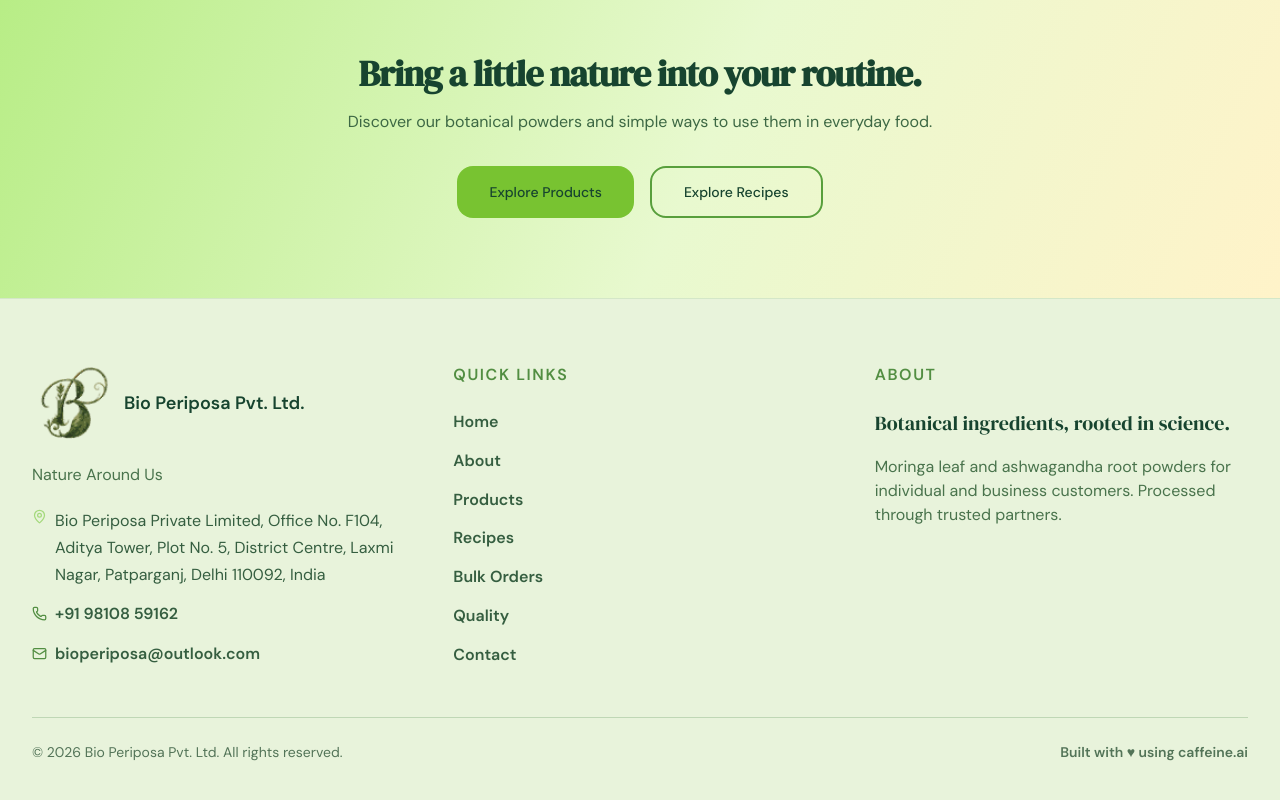
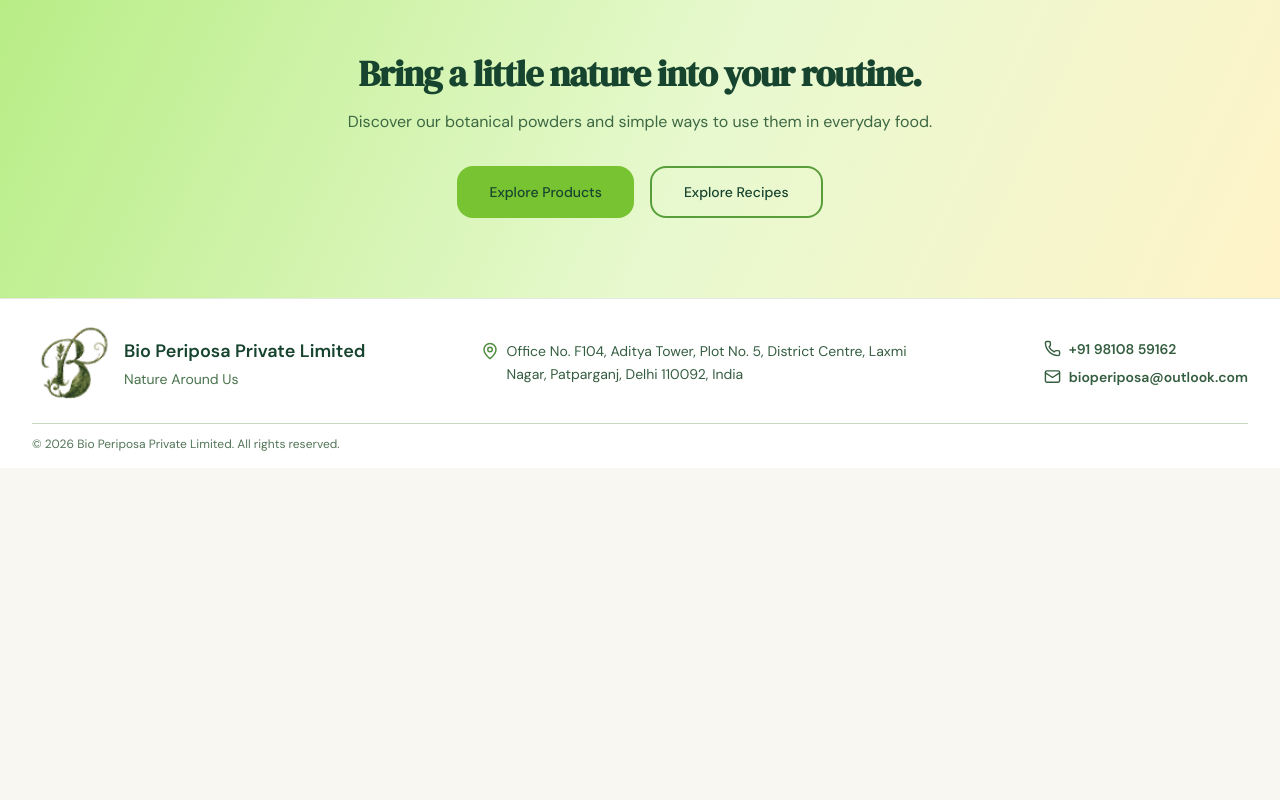
Before and after one commit to chitiagarwal/bio-peri-posa-website, a React (Vite) app in the folder src/frontend/: page / in a window 1280 px wide. Shown: the part 2093-2893 px from the top of the page. After the commit the page ends 2561 px from the top, so only its background shows below. Built offline with nearby package versions, Linux system fonts and the light colour scheme; no server answers; what @icp-sdk/core would draw is missing.

Commit message:
Compact footer with page-specific white theme and localize hero text blur

```diff
--- a/src/frontend/src/components/Footer.tsx
+++ b/src/frontend/src/components/Footer.tsx
@@ -1,144 +1,33 @@
 import { brandLogo } from "../data/brandLogo";
-import { Link } from "@tanstack/react-router";
+import { useRouterState } from "@tanstack/react-router";
 import { Mail, MapPin, Phone } from "lucide-react";
-
-const navLinks = [
-  { label: "Home", path: "/" },
-  { label: "About", path: "/about" },
-  { label: "Products", path: "/products" },
-  { label: "Recipes", path: "/recipes" },
-  { label: "Bulk Orders", path: "/bulk-orders" },
-  { label: "Quality", path: "/quality" },
-
-  { label: "Contact", path: "/contact" },
-];
 
 export default function Footer() {
   const year = new Date().getFullYear();
-  const hostname =
-    typeof window !== "undefined"
-      ? encodeURIComponent(window.location.hostname)
-      : "";
+  const pathname = useRouterState().location.pathname;
+  const isWhiteFooter = pathname === "/" || pathname === "/recipes" || pathname.startsWith("/recipes/");
   return (
-    <footer className="bg-[#e8f3db] text-[#17442f] border-t border-[#d4e7c8]">
-      <div className="max-w-7xl mx-auto px-4 sm:px-6 lg:px-8 py-16">
-        <div className="grid grid-cols-1 md:grid-cols-3 gap-12">
-          {/* Company Details */}
-          <div>
-            <div className="flex items-center gap-3 mb-5">
-              <img
-                src={brandLogo}
-                alt="Bio Periposa botanical B logo"
-                className="w-20 h-20 object-contain"
-              />
-              <span className="font-sans text-lg text-[#17442f] font-bold">
-                Bio Periposa Pvt. Ltd.
-              </span>
+    <footer className={`${isWhiteFooter ? "bg-white border-[#e4e9df]" : "bg-[#e8f3db] border-[#d4e7c8]"} text-[#17442f] border-t`}>
+      <div className="max-w-7xl mx-auto px-5 sm:px-6 lg:px-8 pt-6 pb-4">
+        <div className="flex flex-col lg:flex-row lg:items-center lg:justify-between gap-5 lg:gap-8">
+          <div className="flex items-center gap-3 shrink-0">
+            <img src={brandLogo} alt="Bio Periposa botanical B logo" className="w-20 h-20 object-contain" />
+            <div>
+              <p className="text-lg font-bold">Bio Periposa Private Limited</p>
+              <p className="text-sm text-[#49734c] mt-1">Nature Around Us</p>
             </div>
-            <p
-              className="text-base font-sans mb-5"
-              style={{ color: "#49734c" }}
-            >
-              Nature Around Us
-            </p>
-            <ul
-              className="space-y-3 text-base font-sans"
-              style={{ color: "#355e40" }}
-            >
-              <li className="flex gap-2">
-                <MapPin
-                  size={15}
-                  className="shrink-0 mt-0.5"
-                  style={{ color: "#a4d97c" }}
-                />
-                <span>
-                  Bio Periposa Private Limited, Office No. F104, Aditya Tower, Plot No. 5, District Centre, Laxmi Nagar, Patparganj, Delhi 110092, India
-                </span>
-              </li>
-              <li className="flex gap-2 items-center">
-                <Phone size={15} style={{ color: "#528e42" }} />
-                <a
-                  href="tel:+919810859162"
-                  className="hover:text-[#237a3b] transition-colors"
-                >
-                  +91 98108 59162
-                </a>
-              </li>
-              <li className="flex gap-2 items-center">
-                <Mail size={15} style={{ color: "#528e42" }} />
-                <a
-                  href="mailto:bioperiposa@outlook.com"
-                  className="hover:text-[#237a3b] transition-colors"
-                >
-                  bioperiposa@outlook.com
-                </a>
-              </li>
-            </ul>
           </div>
-
-          {/* Quick Links */}
-          <div>
-            <h3
-              className="text-base font-sans font-semibold uppercase tracking-widest mb-5"
-              style={{ color: "#528e42" }}
-            >
-              Quick Links
-            </h3>
-            <ul className="space-y-2.5">
-              {navLinks.map((link) => (
-                <li key={link.path}>
-                  <Link
-                    to={link.path}
-                    className="text-base font-sans transition-colors hover:text-[#237a3b]"
-                    style={{ color: "#355e40" }}
-                  >
-                    {link.label}
-                  </Link>
-                </li>
-              ))}
-            </ul>
-          </div>
-
-          {/* Tagline */}
-          <div>
-            <h3
-              className="text-base font-sans font-semibold uppercase tracking-widest mb-5"
-              style={{ color: "#528e42" }}
-            >
-              About
-            </h3>
-            <p
-              className="font-serif text-xl leading-relaxed mb-4"
-              style={{ color: "#17442f" }}
-            >
-              Botanical ingredients, rooted in science.
-            </p>
-            <p
-              className="text-base font-sans"
-              style={{ color: "#49734c" }}
-            >
-              Moringa leaf and ashwagandha root powders for individual and business customers.
-              Processed through trusted partners.
-            </p>
+          <address className="not-italic flex-1 lg:max-w-md flex items-start gap-2 text-sm text-[#355e40] leading-relaxed">
+            <MapPin size={18} className="shrink-0 mt-0.5 text-[#528e42]" aria-hidden="true"/>
+            <span>Office No. F104, Aditya Tower, Plot No. 5, District Centre, Laxmi Nagar, Patparganj, Delhi 110092, India</span>
+          </address>
+          <div className="flex flex-col sm:flex-row lg:flex-col gap-2 sm:gap-5 lg:gap-2 text-sm text-[#355e40]">
+            <a href="tel:+919810859162" className="flex items-center gap-2 hover:text-[#237a3b]"><Phone size={17} aria-hidden="true"/> +91 98108 59162</a>
+            <a href="mailto:bioperiposa@outlook.com" className="flex items-center gap-2 hover:text-[#237a3b]"><Mail size={17} aria-hidden="true"/> bioperiposa@outlook.com</a>
           </div>
         </div>
-
-        <div
-          className="mt-12 pt-6 flex flex-col sm:flex-row items-center justify-between gap-3 text-sm font-sans"
-          style={{
-            borderTop: "1px solid #bfd7b5",
-            color: "#537458",
-          }}
-        >
-          <span>© {year} Bio Periposa Pvt. Ltd. All rights reserved.</span>
-          <a
-            href={`https://caffeine.ai?utm_source=caffeine-footer&utm_medium=referral&utm_content=${hostname}`}
-            target="_blank"
-            rel="noopener noreferrer"
-            className="hover:text-[#237a3b] transition-colors"
-          >
-            Built with ♥ using caffeine.ai
-          </a>
+        <div className="mt-5 pt-3 border-t border-[#c8d9bf] text-xs text-[#537458]">
+          © {year} Bio Periposa Private Limited. All rights reserved.
         </div>
       </div>
     </footer>
```
